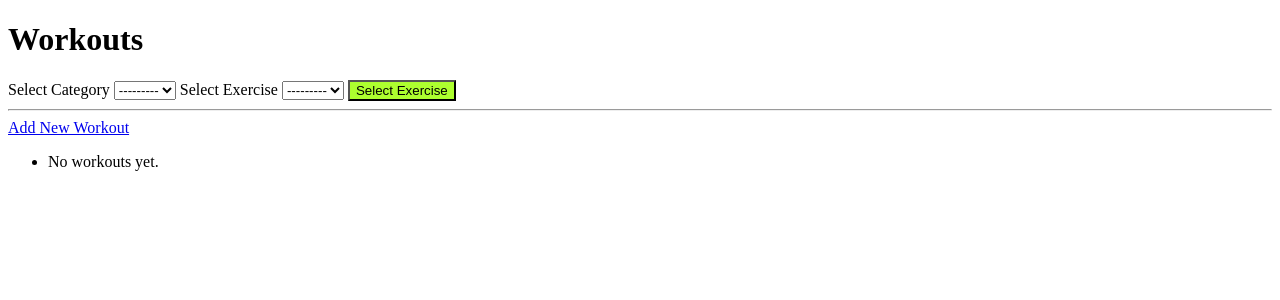
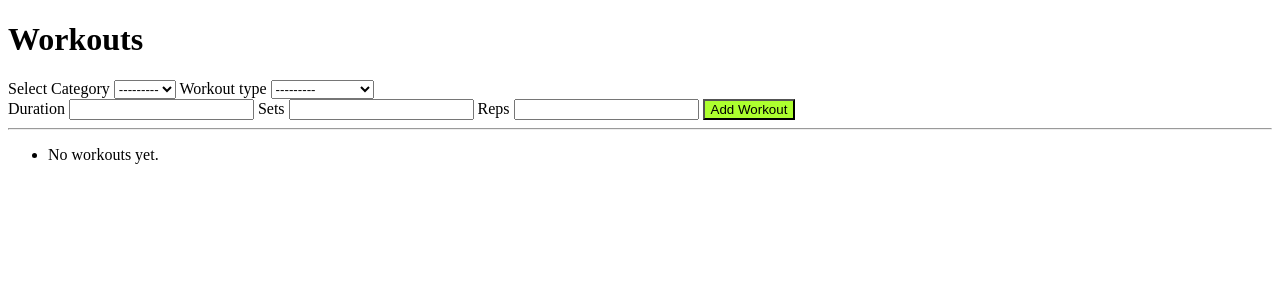
Before and after one commit to dcook486/fitness-tracker-deploy, a Django app: page /workouts/ in a window 1280 px wide. Shown: the part 26-326 px from the top of the page. Run offline with Django 5.2, Linux system fonts and the light colour scheme; data that the repository does not hold is empty.

Commit message:
debugging

```diff
--- a/tracker/forms.py
+++ b/tracker/forms.py
@@ -2,13 +2,16 @@ from django import forms
 from .models import Workout
 from django.contrib.auth.models import User
 from django.contrib.auth.forms import UserCreationForm
-from .models import Exercise, Category
+from .models import Category, Exercise
 
 
-class ExerciseSelectionForm(forms.Form):
-    #exercise = forms.ModelChoiceField(queryset=Exercise.objects.all(), empty_label="Select an Exercise")
+class CombinedWorkoutForm(forms.ModelForm):
     category = forms.ModelChoiceField(queryset=Category.objects.all(), required=True, label="Select Category")
     exercise = forms.ModelChoiceField(queryset=Exercise.objects.none(), required=True, label="Select Exercise")
+
+    class Meta:
+        model = Workout
+        fields = ['category', 'exercise', 'workout_type', 'duration', 'sets', 'reps']
 
     def __init__(self, *args, **kwargs):
         super().__init__(*args, **kwargs)
@@ -19,13 +22,8 @@ class ExerciseSelectionForm(forms.Form):
             except (ValueError, TypeError):
                 pass
         else:
-            self.fields['exercise'].queryset = Exercise.objects.none()
+            self.fields['exercise'].queryset = Exercise.objects.all()
 
-
-class WorkoutForm(forms.ModelForm):
-    class Meta:
-        model = Workout
-        fields = ['workout_type', 'duration', 'sets', 'reps']
 
 class CustomUserCreationForm(UserCreationForm):  # Add this new form
     email = forms.EmailField(required=True)
--- a/tracker/templates/tracker/base.html
+++ b/tracker/templates/tracker/base.html
@@ -37,11 +37,9 @@
                 const categoryId = $(this).val();
                 $.ajax({
                     url: "{% url 'load_exercises' %}",
-                    data: {
-                        'category_id': categoryId
-                    },
+                    data: {'category_id': categoryId},
                     success: function(data) {
-                        $("#id_exercise").html(data);  // Populate the exercise dropdown
+                     $("#id_exercise").html(data);  // Populate the exercise dropdown
                     }
                 });
             });
--- a/tracker/templates/tracker/workout_list.html
+++ b/tracker/templates/tracker/workout_list.html
@@ -3,21 +3,29 @@
 {% block content %}
     <h1>Workouts</h1>
 
-    <!-- Exercise Selection Form -->
-    <form method="post" action="{% url 'workout_list' %}">
+    <form method="post" action="{% url 'add_workout' %}">
         {% csrf_token %}
-         <label for="id_category">{{ form.category.label }}</label>
-    {{ form.category }}
+        <label for="id_category">{{ form.category.label }}</label>
+        {{ form.category }}
 
-    <label for="id_exercise">{{ form.exercise.label }}</label>
-    {{ form.exercise }}
+        <label for="id_workout_type">{{ form.workout_type.label }}</label>
+        {{ form.workout_type }}
+        <div>
+        <label for="id_duration">{{ form.duration.label }}</label>
+        {{ form.duration }}
 
-        <button type="submit" style="background-color: greenyellow; color: black;">Select Exercise</button>
+        <label for="id_sets">{{ form.sets.label }}</label>
+        {{ form.sets }}
+
+        <label for="id_reps">{{ form.reps.label }}</label>
+        {{ form.reps }}
+
+        <button type="submit" style="background-color: greenyellow; color: black;">Add Workout</button>
+        </div>
     </form>
 
     <hr>
 
-    <a href="{% url 'add_workout' %}">Add New Workout</a>
     <ul>
         {% for workout in workouts %}
             <li>{{ workout }} - Sets: {{ workout.sets }} Reps: {{ workout.reps }} Duration: {{ workout.duration }} minutes</li>
@@ -26,44 +34,35 @@
         {% endfor %}
     </ul>
 
-    <!-- JavaScript to handle category selection and update exercises -->
     <script src="https://code.jquery.com/jquery-3.6.0.min.js"></script>
     <script type="text/javascript">
     $(document).ready(function() {
-    $('#id_category').change(function() {
-        var categoryId = $(this).val();
-        console.log("Category ID selected: " + categoryId);
-
-        if (categoryId) {
+        $('#id_category').change(function() {
+            const categoryId = $(this).val();
             $.ajax({
                 url: "{% url 'load_exercises' %}",
                 data: {
                     'category_id': categoryId
                 },
                 success: function(data) {
-                    console.log("Data received:", data);
-                    var exerciseSelect = $('#id_exercise');
-                    exerciseSelect.empty();  // Clear previous options
-                    exerciseSelect.append('<option value="">Select an exercise</option>');  // Placeholder option
+                    const exerciseSelect = $('#id_exercise');
+                    exerciseSelect.empty(); // Clear previous options
+                    exerciseSelect.append('<option value="">Select an exercise</option>');
 
-                    // Check if we received valid data
-                    if (data && Array.isArray(data) && data.length) {
+                    // Check if data is received and populate options
+                    if (data.length > 0) {
                         $.each(data, function(index, exercise) {
-                            console.log("Appending exercise: ", exercise);
                             exerciseSelect.append('<option value="' + exercise.id + '">' + exercise.name + '</option>');
                         });
                     } else {
                         exerciseSelect.append('<option value="">No exercises available</option>');
                     }
                 },
-                error: function(xhr, status, error) {
-                    console.error("Error fetching exercises:", error);
+                error: function() {
+                    console.error("Error loading exercises.");
                 }
             });
-        } else {
-            $('#id_exercise').empty();  // Clear options when no category is selected
-        }
+        });
     });
-});
 </script>
 {% endblock %}
--- a/tracker/urls.py
+++ b/tracker/urls.py
@@ -25,7 +25,7 @@ urlpatterns = [
          auth_views.PasswordResetCompleteView.as_view(template_name="tracker/password_reset_done.html"),
          name='reset_reset_complete'),
     path('select_exercise/', views.select_exercise, name='select_exercise'),
-    #path('ajax/load-exercises/', views.load_exercises, name='load_exercises'),
+    path('ajax/load-exercises/', views.load_exercises, name='load_exercises'),
 
-    path('load-exercises/', views.load_exercises, name='load_exercises'),
+ #   path('load-exercises/', views.load_exercises, name='load_exercises'),
 ]
--- a/tracker/views.py
+++ b/tracker/views.py
@@ -1,9 +1,7 @@
 from django.shortcuts import render, redirect
 from .models import Workout
-from .forms import WorkoutForm, ProfileUpdateForm, CustomUserCreationForm  # Import ProfileUpdateForm
-from django.contrib.auth.forms import UserCreationForm
+from .forms import CombinedWorkoutForm, ProfileUpdateForm, CustomUserCreationForm  # Import ProfileUpdateForm
 from django.contrib.auth.decorators import login_required
-from .forms import ExerciseSelectionForm
 from django.http import JsonResponse
 from django.template.loader import render_to_string
 from .models import Exercise
@@ -27,12 +25,12 @@ def add_workout(request):
     request.session['num_visits'] = num_visits + 1
 
     if request.method == 'POST':
-        form = WorkoutForm(request.POST)
+        form = CombinedWorkoutForm(request.POST)
         if form.is_valid():
             form.save()
             return redirect('workout_list')
     else:
-        form = WorkoutForm()
+        form = CombinedWorkoutForm()
     return render(request, 'tracker/add_workout.html', {'form': form})
 
 def signup(request):
@@ -61,9 +59,9 @@ def profile(request):
 
 
 def select_exercise(request):
-    form = ExerciseSelectionForm(request.POST or None)
+    form = (request.POST or None)
     if request.method == 'POST':
-        form = ExerciseSelectionForm(request.POST)
+        form = (request.POST)
         if form.is_valid():
 
             selected_exercise = form.cleaned_data['exercise']
@@ -71,9 +69,8 @@ def select_exercise(request):
     return render(request, 'tracker/workout_list.html', {'form': form})
 
 def workout_list(request):
-    #workouts = Workout.objects.all()
-    form = ExerciseSelectionForm(request.POST or None)
     workouts = Workout.objects.all()
+    form = CombinedWorkoutForm(request.POST or None)
 
     if request.method == 'POST' and form.is_valid():
 
```
